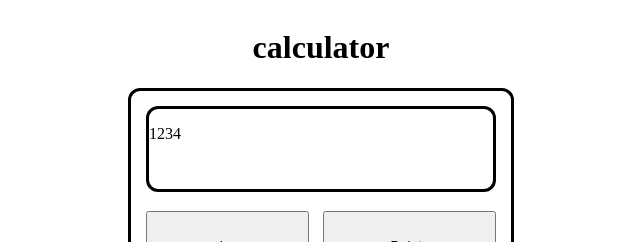
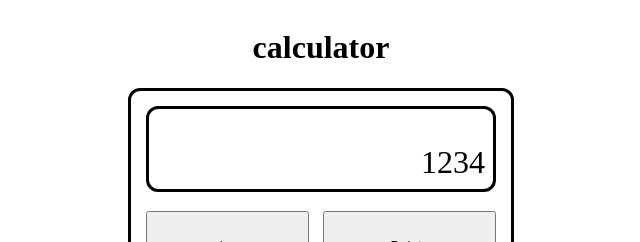
Before and after one commit to temporarynamelol/Calculator, a plain HTML site: page index.html in a window 1280 px wide. Shown: the top 242 px of the page, without its empty margins (319-959 px from the left). Drawn offline with Linux system fonts and the light colour scheme.

```diff
--- a/styles.css
+++ b/styles.css
@@ -43,6 +43,14 @@
     border-style: solid;
     border-color: black;
     border-radius: 12px;
+    display: flex;
+    justify-content: flex-end;
+    align-items: flex-end;
+}
+
+.screenVal {
+    margin: 8px;
+    font-size: 32px;
 }
 
 .calcOutline {
```
